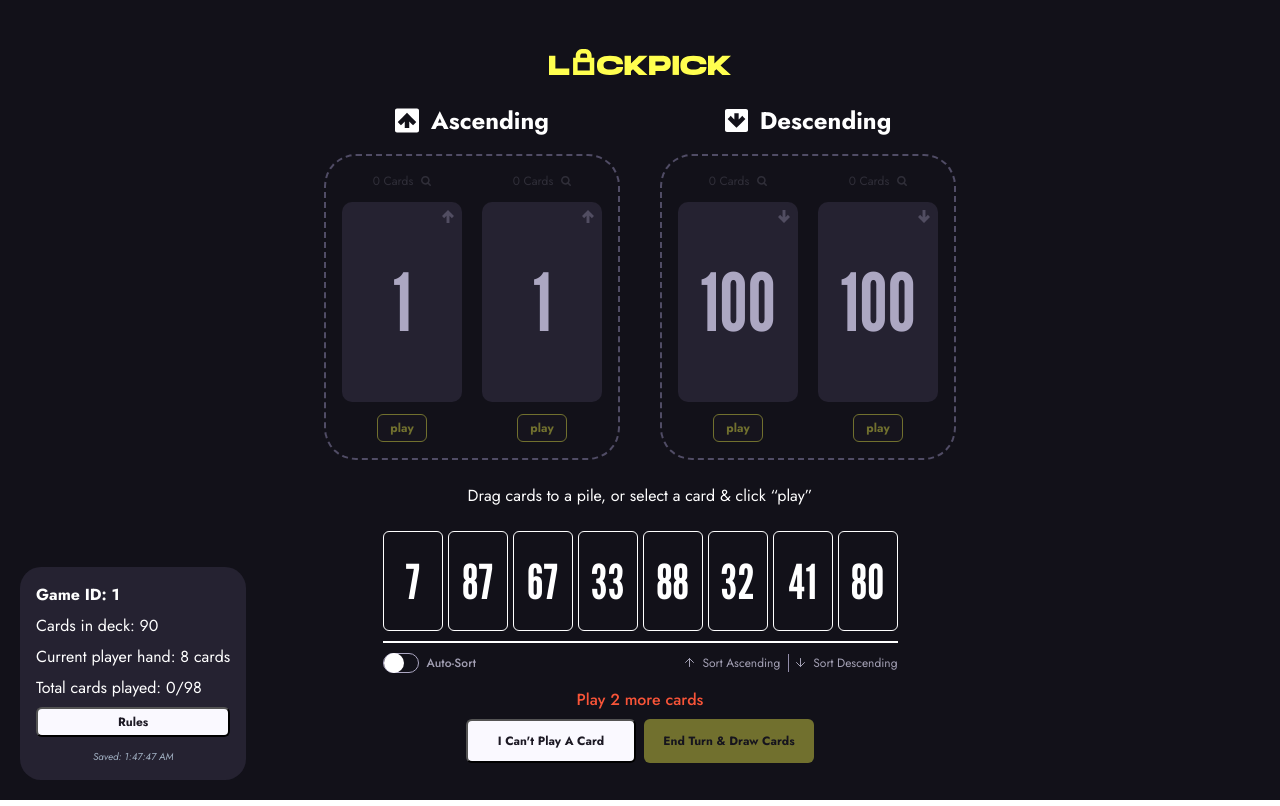
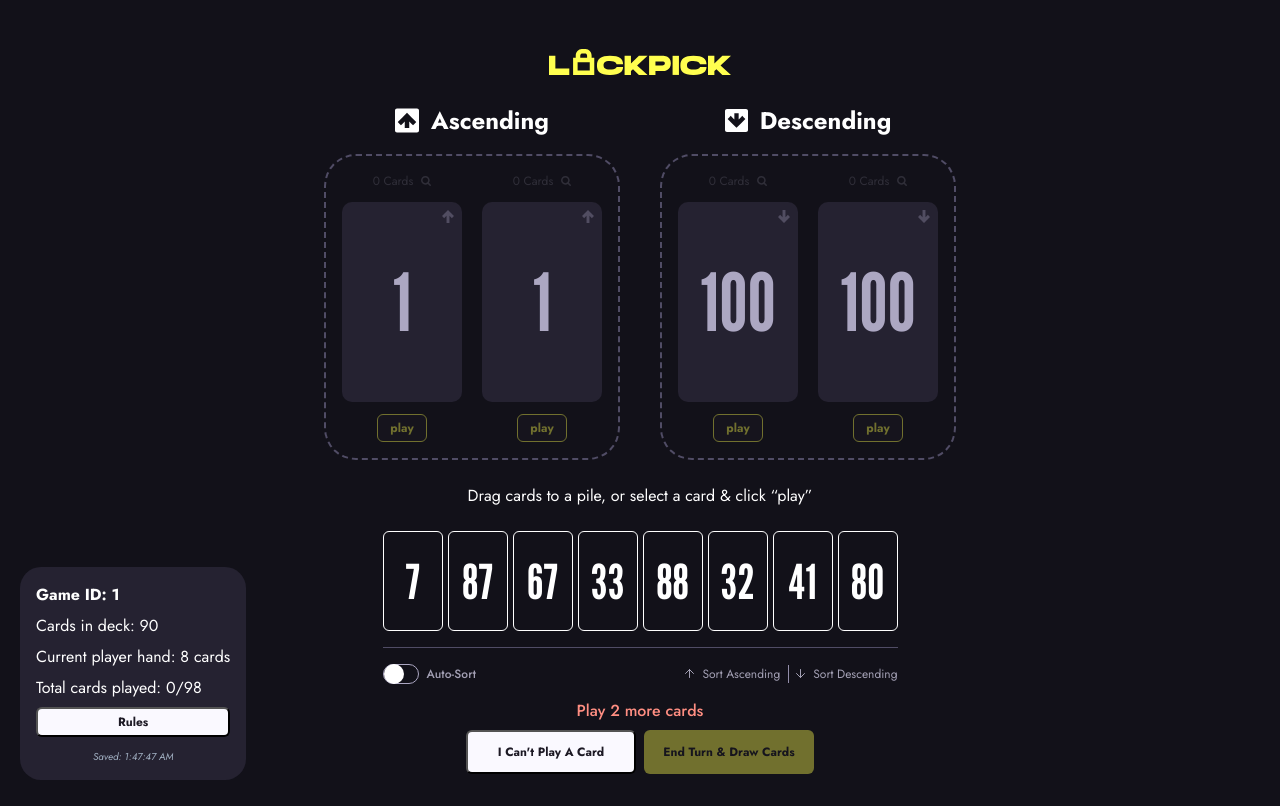
Before and after one commit to simonproudfootxyz/lockpick, a React (Create React App) app: page /game/1 in a window 1280 px wide. Built offline with nearby package versions, Linux system fonts and the light colour scheme; no server answers.

Commit message:
- minor color and spacing adjustments

```diff
--- a/src/App.css
+++ b/src/App.css
@@ -28,12 +28,12 @@
   --primary-color: #ffff4f;
   --primary-color--hover: #ffff90;
   --primary-color--pressed: #efef4a;
-  --secondary-color: #f85438;
+  --secondary-color: #ff8e82;
 
   /* COLORS */
   --white: var(--grey-100);
   --yellow: var(--primary-color);
-  --red: var(--secondary-color);
+  --red: #ff8e82;
 
   /* font family */
   --jost: "Jost", sans-serif;
--- a/src/PlayerHand.css
+++ b/src/PlayerHand.css
@@ -2,8 +2,8 @@
   display: flex;
   flex-direction: column;
   align-items: center;
-  margin: 10px 0;
-  border-bottom: 2px solid var(--white);
+  margin: 1rem 0;
+  border-bottom: 1px solid var(--grey-800);
 }
 
 .hand-cards {
@@ -12,12 +12,14 @@
   gap: 5px;
   justify-content: center;
   max-width: 100%;
-  margin-bottom: 10px;
+  margin-bottom: 1rem;
 }
 
 .card-container {
   position: relative;
-  transition: transform 0.2s ease, opacity 0.2s ease;
+  transition:
+    transform 0.2s ease,
+    opacity 0.2s ease;
   cursor: grab;
 }
 
```
